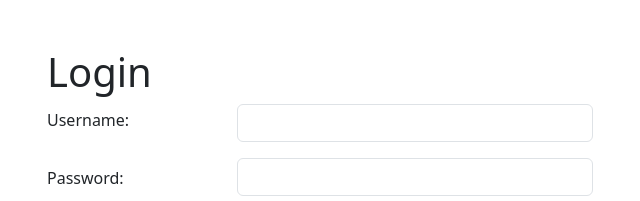
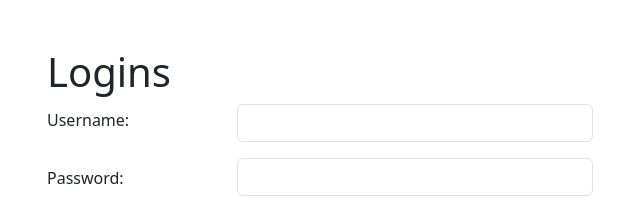
Before and after one commit to cronoxxxx/Lenguaje-Marcas-1DAM, a plain HTML site: page JS/examen3Evav/Repeats/AssigmentCrud - Repeat1/index.html in a window 1280 px wide. Shown: the top 201 px of the page, 35-675 px from the left. Drawn offline with nearby package versions, Linux system fonts and the light colour scheme.

Commit message:
clonacion exitosa

```diff
--- a/JS/examen3Evav/Repeats/AssigmentCrud - Repeat1/index.html
+++ b/JS/examen3Evav/Repeats/AssigmentCrud - Repeat1/index.html
@@ -9,10 +9,10 @@
 <title>Title</title>
 </head>
 <body>
-
+<!--Prueba de repo clonado-->
 <div class="container">
     <div class="pt-5">
-        <p class="h1">Login</p>
+        <p class="h1">Logins</p>
         <div class="form-group row">
             <label for="username" class="col-sm-2 mt-1">Username:</label>
             <div class="col-sm-4">
```
